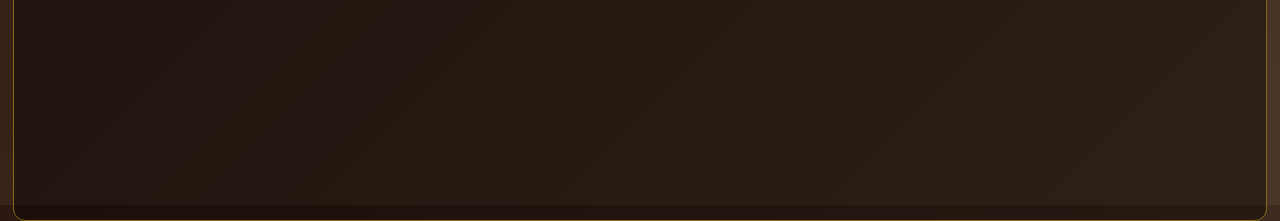
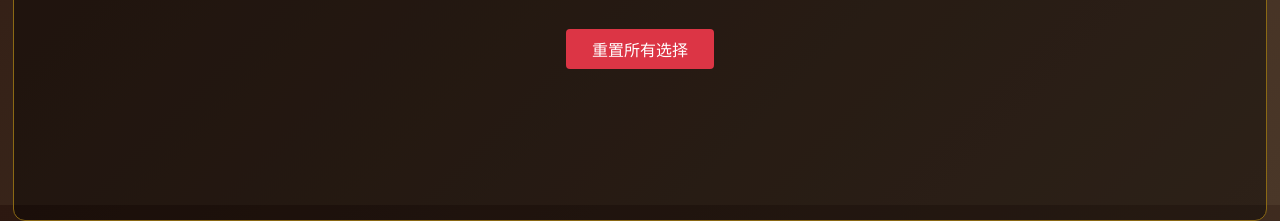
Before and after one commit to yingkaicui137/cuiykai, a plain HTML site: page index.html in a window 1280 px wide. Shown: the part 595-816 px from the top of the page. Drawn offline with Linux system fonts and the light colour scheme.

Commit message:
Update index.html

```diff
--- a/index.html
+++ b/index.html
@@ -76,6 +76,9 @@
                 </div>
                 <div id="start-game-container" style="display: none;">
                     <button id="start-game-btn" onclick="startGameFromPreparation()">开始游戏</button>
+                </div>
+                <div id="reset-container" style="text-align: center; margin-top: 2vh;">
+                    <button id="reset-selection-btn" onclick="resetAllSelections()" style="background: #dc3545; color: white; padding: 1vh 2vw; border: none; border-radius: 0.5vh; font-size: 1rem;">重置所有选择</button>
                 </div>
             </div>
 
```
